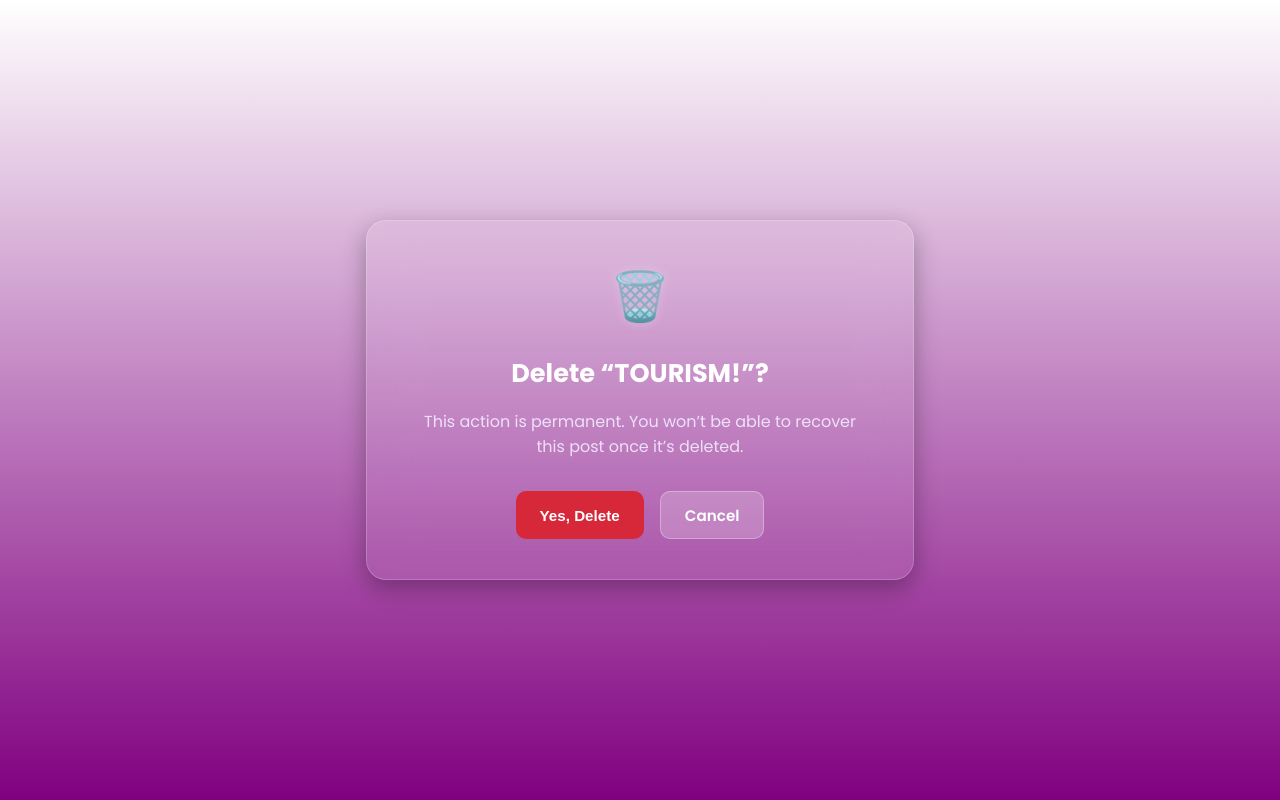
After one commit to seenarh/solid-octo-waddle, a Django app: page /post/3/delete/ in a window 1280 px wide. The commit adds this page. Run offline with Django 5.2, Linux system fonts and the light colour scheme; data comes from the database, SQL or seed files in the repository; both versions use the stored data as it was after the commit.

Commit message:
Update: edit/delete post feature and UI improvements

```diff
--- a/authentication/views.py
+++ b/authentication/views.py
@@ -59,3 +59,9 @@ def register_page(request):
         messages.info(request,"Account sucessfully created!")
         return redirect("/login/")
     return render(request, 'register.html')
+
+
+def logout(request):
+    from django.contrib.auth import logout as auth_logout
+    auth_logout(request)
+    return redirect('/login/')
--- a/core/urls.py
+++ b/core/urls.py
@@ -26,6 +26,7 @@ urlpatterns = [
     path('admin/', admin.site.urls),
     path('login/',login_page,name='login_page'),
     path('register/', register_page,name='register'),
+    path('logout/',logout,name='logout'),
     path('',include('posts.urls')),
 
 ]
--- a/posts/urls.py
+++ b/posts/urls.py
@@ -1,9 +1,11 @@
 from django.urls import path
-from .views import PostListView,post_new,PostDetailView
+from .views import PostListView,post_new,PostDetailView,PostUpdateView,PostDeleteView
+from . import views
 
 urlpatterns = [
         path('main/', PostListView.as_view(), name='main'),
         path('post_new/', post_new, name='post_new'),
-        path('main/<int:pk>',PostDetailView.as_view(), name='post_detail')
-
+        path('main/<int:pk>',PostDetailView.as_view(), name='post_detail'),
+        path('post/<int:pk>/edit/', PostUpdateView.as_view(), name='post_edit'),
+        path('post/<int:pk>/delete/', PostDeleteView.as_view(), name='post_delete'),
 ]
--- a/posts/views.py
+++ b/posts/views.py
@@ -1,8 +1,11 @@
-from django.views.generic import ListView,DetailView
+from django.views.generic import ListView,DetailView,UpdateView,DeleteView
 from django.contrib.auth.decorators import login_required
 from django.shortcuts import render, redirect,get_object_or_404
 from django.utils.decorators import method_decorator
 from .models import Post,Comment
+from .forms import PostForm
+from django.urls import reverse_lazy
+
 
 # Create your views here.
 class PostListView(ListView):
@@ -55,3 +58,18 @@ class PostDetailView(DetailView):
                 content=body,
             )
         return redirect("post_detail", pk=post.pk)
+
+# Edit Post
+class PostUpdateView(UpdateView):
+    model = Post
+    form_class = PostForm
+    template_name = 'post_edit.html'  # you’ll create this file next
+
+    def get_success_url(self):
+        return reverse_lazy('post_detail', kwargs={'pk': self.object.pk})
+
+# Delete Post
+class PostDeleteView(DeleteView):
+    model = Post
+    template_name = 'post_delete.html'  # you’ll create this file next
+    success_url = reverse_lazy('main')
--- /dev/null
+++ b/templates/post_delete.html
@@ -0,0 +1,121 @@
+<!DOCTYPE html>
+<html lang="en">
+<head>
+  <meta charset="UTF-8">
+  <meta name="viewport" content="width=device-width, initial-scale=1.0">
+  <title>Delete Post - GISTWARE</title>
+  <link href="https://fonts.googleapis.com/css2?family=Poppins:wght@400;600;700&display=swap" rel="stylesheet">
+  <style>
+    body {
+      margin: 0;
+      height: 100vh;
+      display: flex;
+      align-items: center;
+      justify-content: center;
+      font-family: "Poppins", sans-serif;
+      background: linear-gradient(white, purple);
+      color: #fff;
+    }
+
+    .delete-card {
+      background: rgba(255, 255, 255, 0.08);
+      border: 1px solid rgba(255, 255, 255, 0.2);
+      backdrop-filter: blur(25px);
+      box-shadow: 0 8px 24px rgba(0,0,0,0.3);
+      border-radius: 20px;
+      padding: 2.5rem 3rem;
+      text-align: center;
+      width: 90%;
+      max-width: 450px;
+      animation: fadeIn 0.6s ease-out;
+    }
+
+    @keyframes fadeIn {
+      from {
+        opacity: 0;
+        transform: translateY(20px);
+      }
+      to {
+        opacity: 1;
+        transform: translateY(0);
+      }
+    }
+
+    h2 {
+      font-size: 1.6rem;
+      margin-bottom: 1rem;
+      font-weight: 700;
+    }
+
+    .warning {
+      font-size: 1rem;
+      color: #f3eaff;
+      margin-bottom: 2rem;
+      opacity: 0.9;
+    }
+
+    form {
+      display: flex;
+      justify-content: center;
+      gap: 1rem;
+      flex-wrap: wrap;
+    }
+
+    .btn {
+      border: none;
+      outline: none;
+      padding: 0.7rem 1.5rem;
+      border-radius: 10px;
+      font-weight: 600;
+      font-size: 0.95rem;
+      cursor: pointer;
+      transition: all 0.3s ease;
+    }
+
+    .btn-danger {
+      background-color: #d62839;
+      color: #fff;
+    }
+
+    .btn-danger:hover {
+      background-color: #b81f30;
+      transform: scale(1.05);
+    }
+
+    .btn-cancel {
+      background-color: rgba(255,255,255,0.2);
+      color: white;
+      border: 1px solid rgba(255,255,255,0.3);
+      text-decoration: none;
+      display: inline-flex;
+      align-items: center;
+      justify-content: center;
+    }
+
+    .btn-cancel:hover {
+      background-color: rgba(255,255,255,0.4);
+      transform: scale(1.05);
+    }
+
+    .icon {
+      font-size: 3rem;
+      margin-bottom: 1rem;
+      color: #ffccd5;
+      text-shadow: 0 0 10px rgba(255,255,255,0.3);
+    }
+  </style>
+</head>
+<body>
+  <div class="delete-card">
+    <div class="icon">🗑️</div>
+    <h2>Delete “{{ object.title }}”?</h2>
+    <p class="warning">This action is permanent. You won’t be able to recover this post once it’s deleted.</p>
+
+    <form method="post">
+      {% csrf_token %}
+      <button type="submit" class="btn btn-danger">Yes, Delete</button>
+      <a href="{% url 'post_detail' object.pk %}" class="btn btn-cancel">Cancel</a>
+    </form>
+  </div>
+</body>
+</html>
--- a/templates/post_detail.html
+++ b/templates/post_detail.html
@@ -10,7 +10,7 @@
             margin: 40px auto;
             padding: 20px;
             border-radius: 12px;
-            background: rgb(156, 80, 225);
+            background: linear-gradient(purple, rgb(120,40,200));
             box-shadow: 0 4px 12px rgba(0,0,0,0.1);
         }
 
```
Also changed, not shown: posts/forms.py (added, +7 -0 lines), templates/main.html (+102 -53 lines), templates/post_edit.html (added, +147 -0 lines), db.sqlite3.
